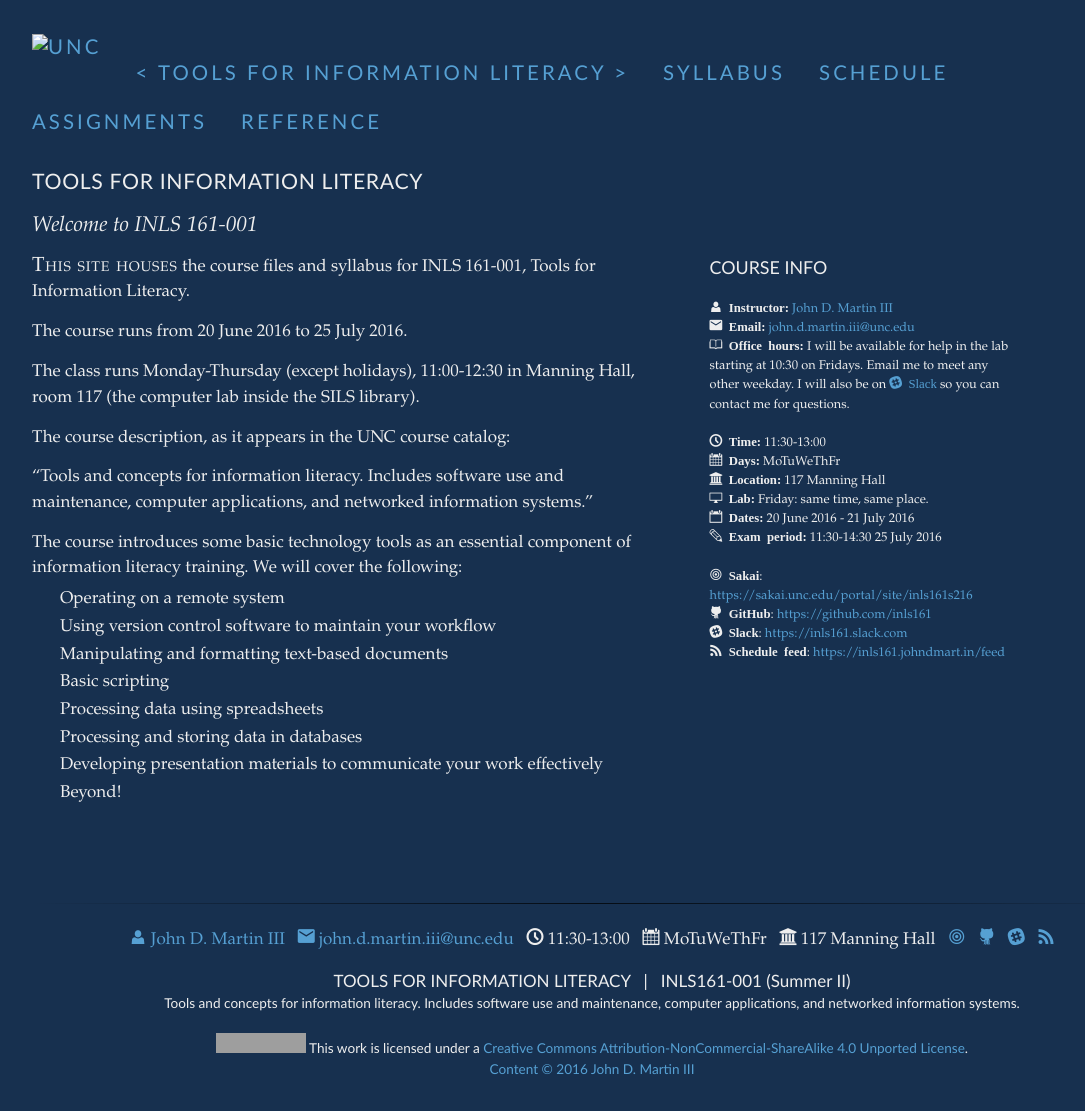
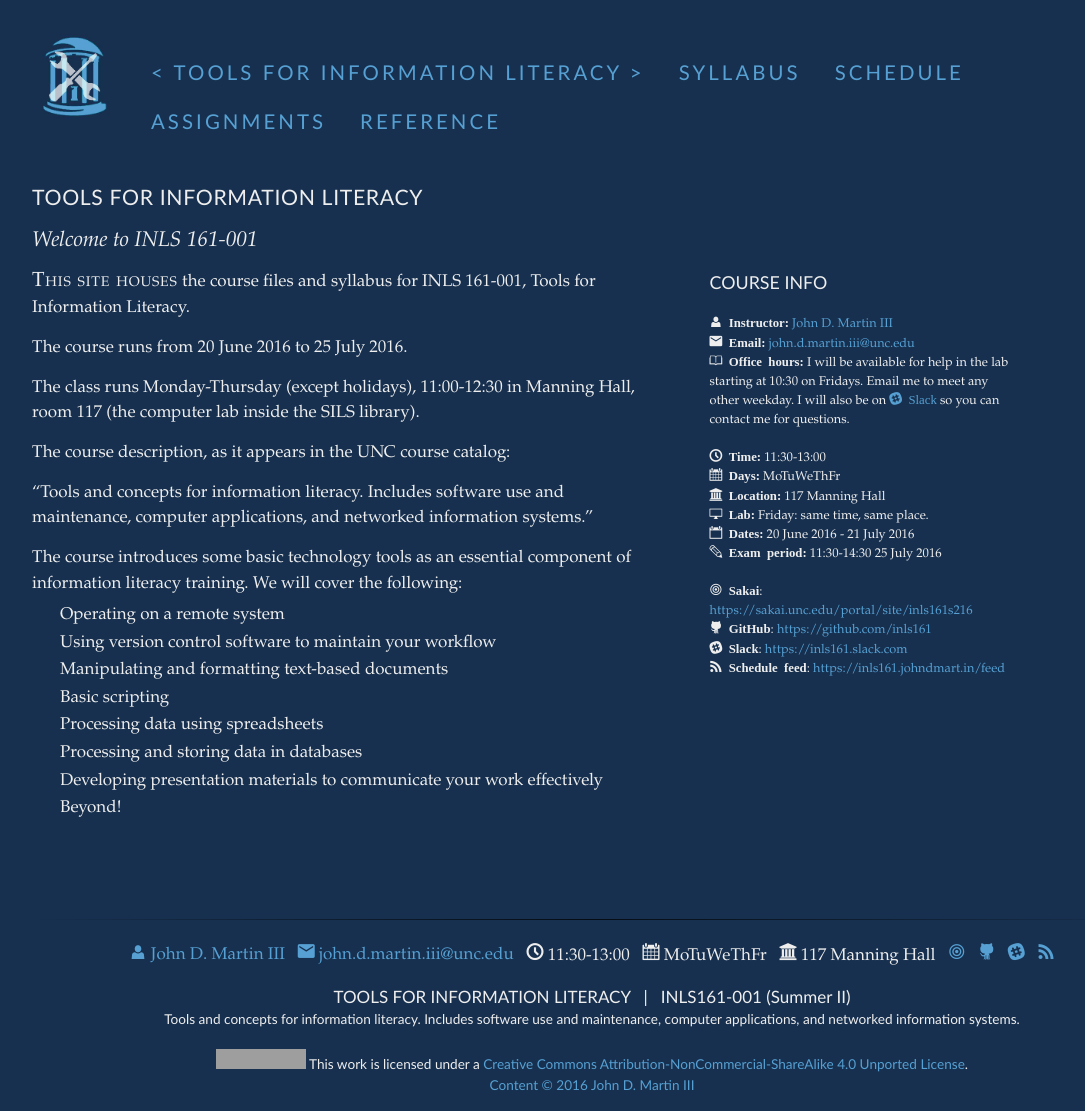
Before and after one commit to tylerpcarter/inls161, a Jekyll site: the page built from index.md, in a window 1280 px wide. Shown: the whole page, without its empty margins (48-1133 px from the left). Built offline with Jekyll 4.4.1, drawn with Linux system fonts in a browser that asks for light colours; Markdown is read by kramdown in place of the engine named in the settings; grey boxes are pictures that could not be loaded.

Commit message:
fix icon

```diff
--- a/_config.yml
+++ b/_config.yml
@@ -12,6 +12,8 @@ enforce-ssl: "inls161.johndmart.in"
 #email: john.d.martin.iii@unc.edu
 #twitter_username: jdmar3
 #github_username:  jdmar3
+
+mainicon: "/assets/img/161icon.png"
 
 department: INLS
 course-number: "161"
```
